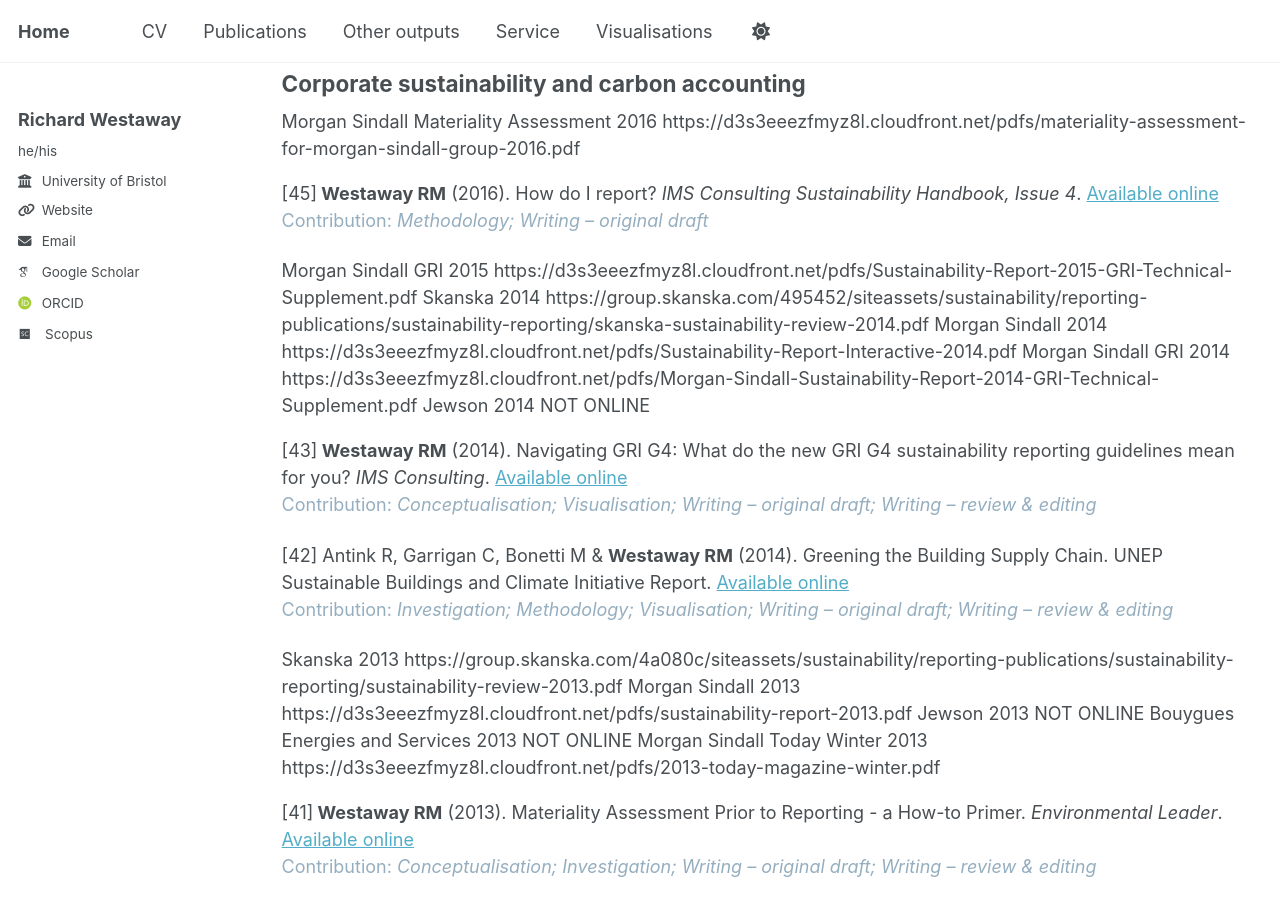
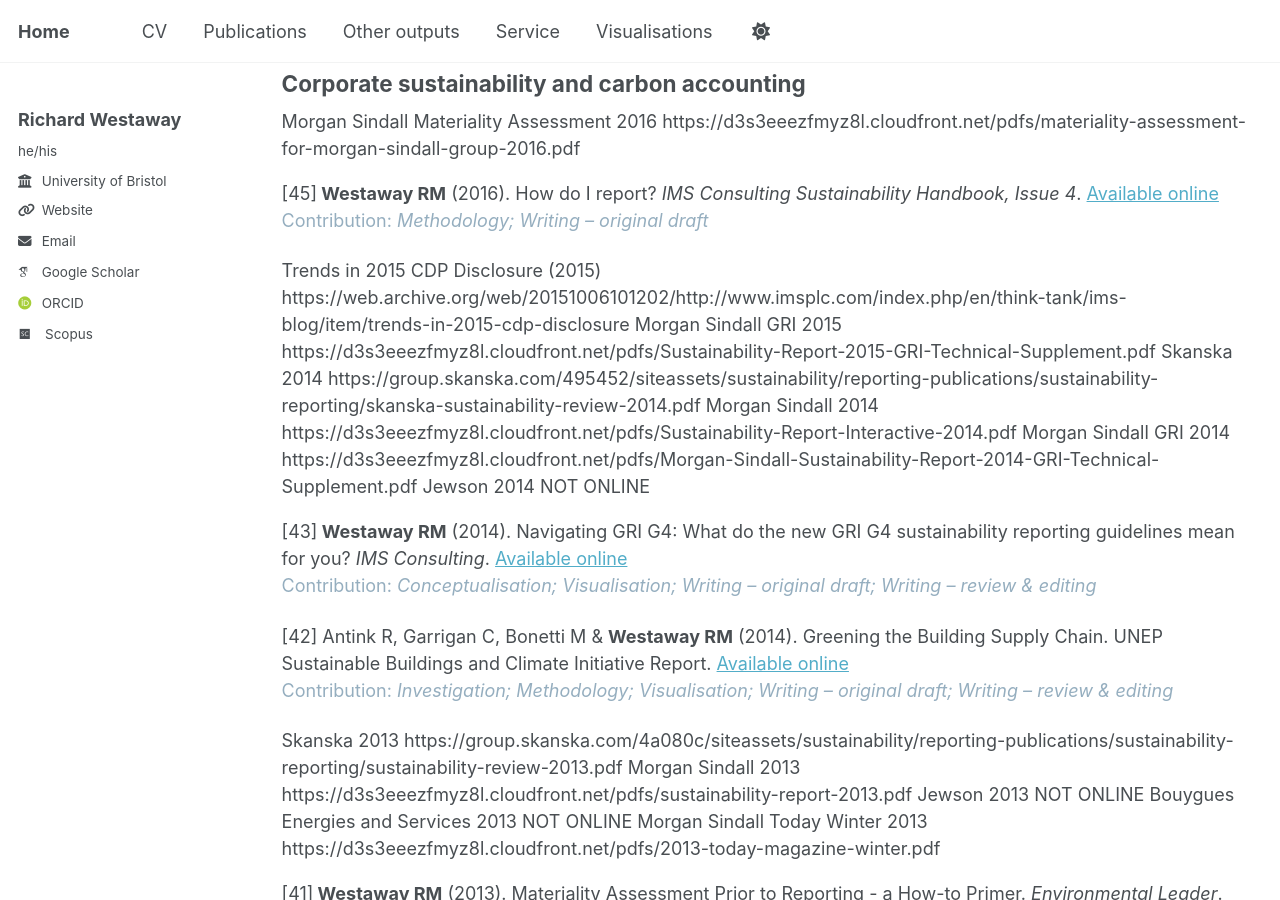
Before and after one commit to richardwestaway/richardwestaway.github.io, a Jekyll site: the page built from _pages/outputs.html, in a window 1280 px wide and 900 px high, scrolled down 1510 px. Built offline with Jekyll 4.4.1, drawn with Linux system fonts in a browser that asks for light colours; some web fonts are replaced; comment, search, counter and statistics services are not loaded.

Commit message:
Update outputs.html

```diff
--- a/_pages/outputs.html
+++ b/_pages/outputs.html
@@ -42,6 +42,8 @@ author_profile: true
 Morgan Sindall Materiality Assessment 2016 https://d3s3eeezfmyz8l.cloudfront.net/pdfs/materiality-assessment-for-morgan-sindall-group-2016.pdf
 
 <p>[45]<strong> Westaway RM</strong> (2016). How do I report? <em>IMS Consulting Sustainability Handbook, Issue 4</em>. <a href="https://docs.wixstatic.com/ugd/fdbe83_3e1d18183ff643e0ab7578600c61e346.pdf" target="_blank" rel="noopener">Available online</a><br /><span style="color: #95aebf;">Contribution: <em>Methodology; Writing – original draft</em></span></p>
+
+Trends in 2015 CDP Disclosure (2015) https://web.archive.org/web/20151006101202/http://www.imsplc.com/index.php/en/think-tank/ims-blog/item/trends-in-2015-cdp-disclosure
 
 Morgan Sindall GRI 2015 https://d3s3eeezfmyz8l.cloudfront.net/pdfs/Sustainability-Report-2015-GRI-Technical-Supplement.pdf
 
```
